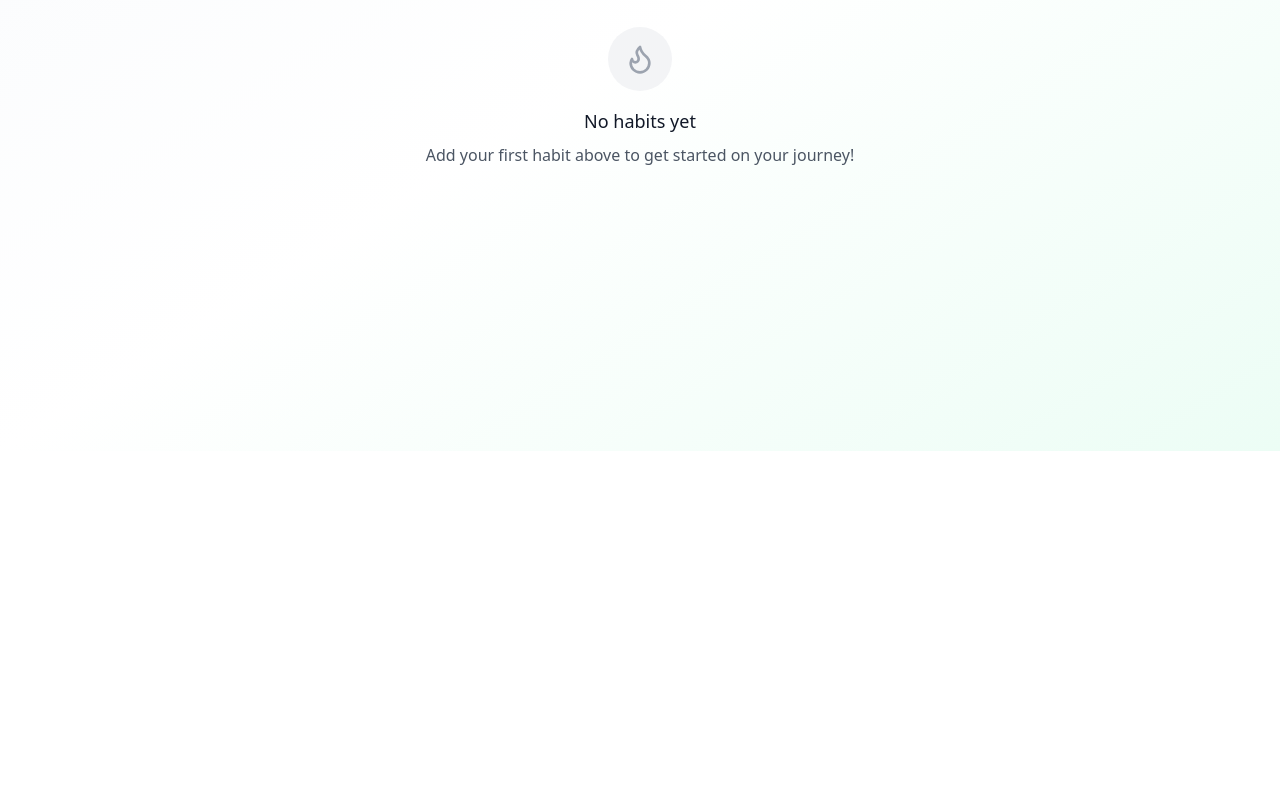
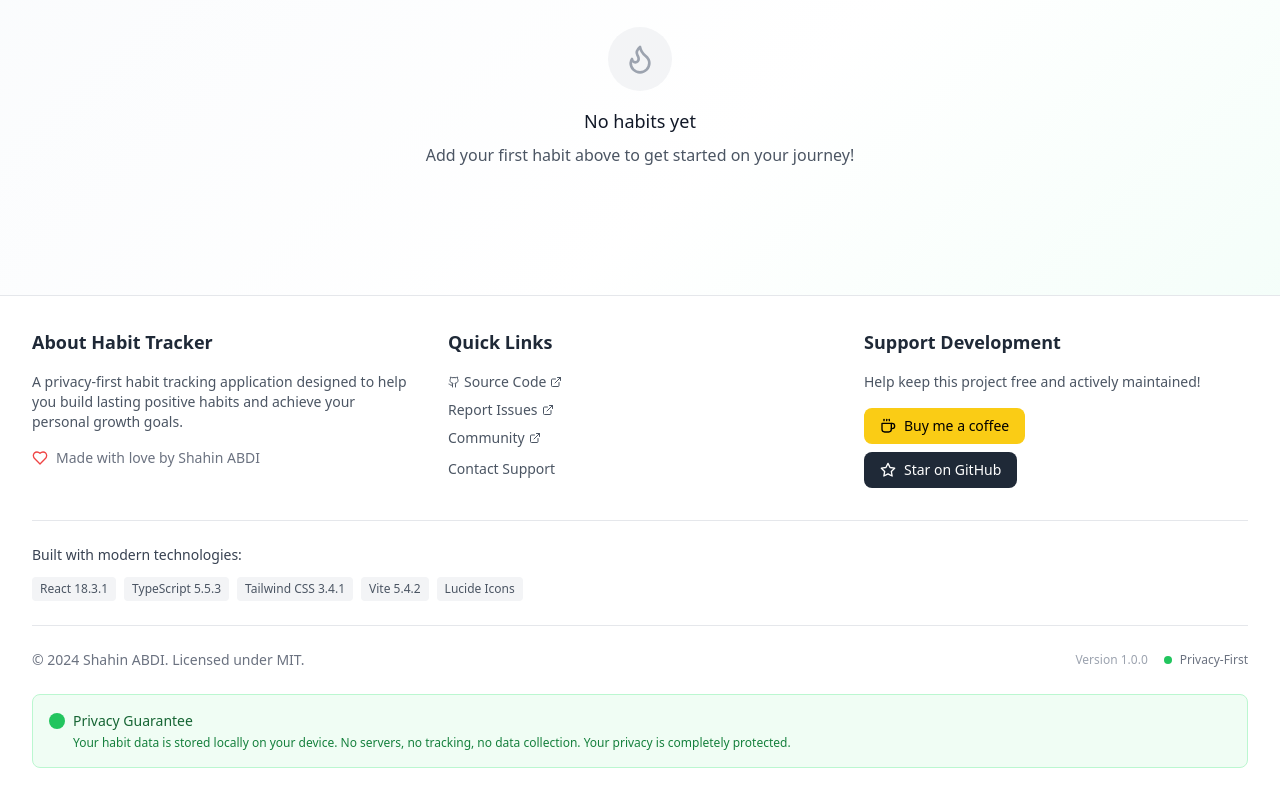
Before and after one commit to shahinabdi/habit-tracker, a React (Vite) app: page / in a window 1280 px wide. Shown: the part 349-1149 px from the top of the page. Before the commit the page ends 800 px from the top, so only its background shows below. Built offline with nearby package versions, Linux system fonts and the light colour scheme.

Commit message:
feat: add footer component and update App to include it

```diff
--- a/src/App.tsx
+++ b/src/App.tsx
@@ -5,6 +5,7 @@ import { HabitGrid } from './components/HabitGrid';
 import { Stats } from './components/Stats';
 import { ExportImport } from './components/ExportImport';
 import { About } from './components/About';
+import { Footer } from './components/Footer';
 import { useLocalStorage } from './hooks/useLocalStorage';
 import { HabitData, Habit } from './types';
 import { Calendar, BarChart3, Settings } from 'lucide-react';
@@ -148,6 +149,8 @@ function App() {
           </div>
         )}
       </div>
+
+      <Footer />
     </div>
   );
 }
--- /dev/null
+++ b/src/components/Footer.tsx
@@ -0,0 +1,163 @@
+import React from 'react';
+import { Heart, Coffee, Github, Star, ExternalLink } from 'lucide-react';
+
+export const Footer: React.FC = () => {
+  return (
+    <footer className="mt-12 border-t border-gray-200 bg-white">
+      <div className="max-w-7xl mx-auto px-3 sm:px-4 lg:px-8 py-8">
+        {/* Main Footer Content */}
+        <div className="grid grid-cols-1 md:grid-cols-3 gap-8 mb-8">
+          {/* About Section */}
+          <div>
+            <h3 className="text-lg font-semibold text-gray-800 mb-4">About Habit Tracker</h3>
+            <p className="text-gray-600 text-sm mb-4">
+              A privacy-first habit tracking application designed to help you build lasting positive habits
+              and achieve your personal growth goals.
+            </p>
+            <div className="flex items-center gap-2 text-sm text-gray-500">
+              <Heart className="w-4 h-4 text-red-500" />
+              <span>Made with love by Shahin ABDI</span>
+            </div>
+          </div>
+
+          {/* Quick Links */}
+          <div>
+            <h3 className="text-lg font-semibold text-gray-800 mb-4">Quick Links</h3>
+            <ul className="space-y-2">
+              <li>
+                <a
+                  href="https://github.com/shahinabdi/habit-tracker"
+                  target="_blank"
+                  rel="noopener noreferrer"
+                  className="text-gray-600 hover:text-emerald-600 text-sm flex items-center gap-1"
+                >
+                  <Github className="w-3 h-3" />
+                  Source Code
+                  <ExternalLink className="w-3 h-3" />
+                </a>
+              </li>
+              <li>
+                <a
+                  href="https://github.com/shahinabdi/habit-tracker/issues"
+                  target="_blank"
+                  rel="noopener noreferrer"
+                  className="text-gray-600 hover:text-emerald-600 text-sm flex items-center gap-1"
+                >
+                  Report Issues
+                  <ExternalLink className="w-3 h-3" />
+                </a>
+              </li>
+              <li>
+                <a
+                  href="https://github.com/shahinabdi/habit-tracker/discussions"
+                  target="_blank"
+                  rel="noopener noreferrer"
+                  className="text-gray-600 hover:text-emerald-600 text-sm flex items-center gap-1"
+                >
+                  Community
+                  <ExternalLink className="w-3 h-3" />
+                </a>
+              </li>
+              <li>
+                <a
+                  href="mailto:fxappfeedback@proton.me"
+                  className="text-gray-600 hover:text-emerald-600 text-sm"
+                >
+                  Contact Support
+                </a>
+              </li>
+            </ul>
+          </div>
+
+          {/* Support Section */}
+          <div>
+            <h3 className="text-lg font-semibold text-gray-800 mb-4">Support Development</h3>
+            <p className="text-gray-600 text-sm mb-4">
+              Help keep this project free and actively maintained!
+            </p>
+            <div className="space-y-2">
+              <a
+                href="https://buymeacoffee.com/shahinabdi"
+                target="_blank"
+                rel="noopener noreferrer"
+                className="inline-flex items-center gap-2 px-4 py-2 bg-yellow-400 text-black rounded-lg hover:bg-yellow-500 transition-colors text-sm font-medium"
+              >
+                <Coffee className="w-4 h-4" />
+                Buy me a coffee
+              </a>
+              <br />
+              <a
+                href="https://github.com/shahinabdi/habit-tracker"
+                target="_blank"
+                rel="noopener noreferrer"
+                className="inline-flex items-center gap-2 px-4 py-2 bg-gray-800 text-white rounded-lg hover:bg-gray-900 transition-colors text-sm"
+              >
+                <Star className="w-4 h-4" />
+                Star on GitHub
+              </a>
+            </div>
+          </div>
+        </div>
+
+        {/* Technology Stack */}
+        <div className="border-t border-gray-200 pt-6 mb-6">
+          <h4 className="text-sm font-medium text-gray-700 mb-3">Built with modern technologies:</h4>
+          <div className="flex flex-wrap gap-2">
+            {[
+              'React 18.3.1',
+              'TypeScript 5.5.3',
+              'Tailwind CSS 3.4.1',
+              'Vite 5.4.2',
+              'Lucide Icons'
+            ].map((tech) => (
+              <span
+                key={tech}
+                className="px-2 py-1 bg-gray-100 text-gray-600 rounded text-xs font-medium"
+              >
+                {tech}
+              </span>
+            ))}
+          </div>
+        </div>
+
+        {/* Bottom Bar */}
+        <div className="border-t border-gray-200 pt-6">
+          <div className="flex flex-col sm:flex-row justify-between items-center gap-4">
+            <div className="text-sm text-gray-500">
+              © 2024 <a
+                href="https://github.com/shahinabdi"
+                target="_blank"
+                rel="noopener noreferrer"
+                className="hover:text-emerald-600"
+              >
+                Shahin ABDI
+              </a>. Licensed under MIT.
+            </div>
+
+            <div className="flex items-center gap-4">
+              <span className="text-xs text-gray-400">Version 1.0.0</span>
+              <div className="flex items-center gap-2">
+                <div className="w-2 h-2 bg-green-500 rounded-full"></div>
+                <span className="text-xs text-gray-500">Privacy-First</span>
+              </div>
+            </div>
+          </div>
+        </div>
+
+        {/* Privacy Notice */}
+        <div className="mt-6 p-4 bg-green-50 border border-green-200 rounded-lg">
+          <div className="flex items-start gap-2">
+            <div className="w-4 h-4 bg-green-500 rounded-full mt-0.5 flex-shrink-0"></div>
+            <div>
+              <h5 className="text-sm font-medium text-green-800">Privacy Guarantee</h5>
+              <p className="text-xs text-green-700 mt-1">
+                Your habit data is stored locally on your device. No servers, no tracking, no data collection.
+                Your privacy is completely protected.
+              </p>
+            </div>
+          </div>
+        </div>
+      </div>
+    </footer>
+  );
+};
--- a/vite.config.ts
+++ b/vite.config.ts
@@ -4,6 +4,7 @@ import react from '@vitejs/plugin-react';
 // https://vitejs.dev/config/
 export default defineConfig({
   plugins: [react()],
+  base: '/habit-tracker/',
   optimizeDeps: {
     exclude: ['lucide-react'],
   },
```
